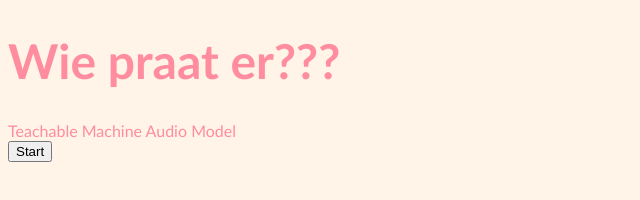
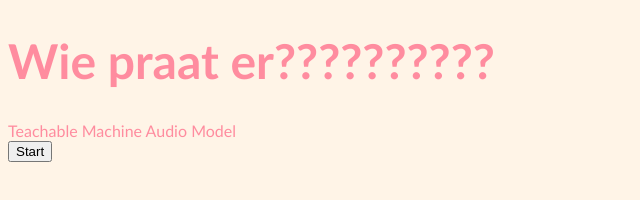
Before and after one commit to Noene99/justin-of-sandra, a plain HTML site: page index.html in a window 1280 px wide. Shown: the whole page, without its empty margins (0-640 px from the left). Drawn offline with Linux system fonts and the light colour scheme.

Commit message:
Update index.html

```diff
--- a/index.html
+++ b/index.html
@@ -10,7 +10,7 @@
 </head>
 
 <body>
-    <h1>Wie praat er???</h1>
+    <h1>Wie praat er??????????</h1>
     <p></p>
 
     <div>Teachable Machine Audio Model</div>
```
